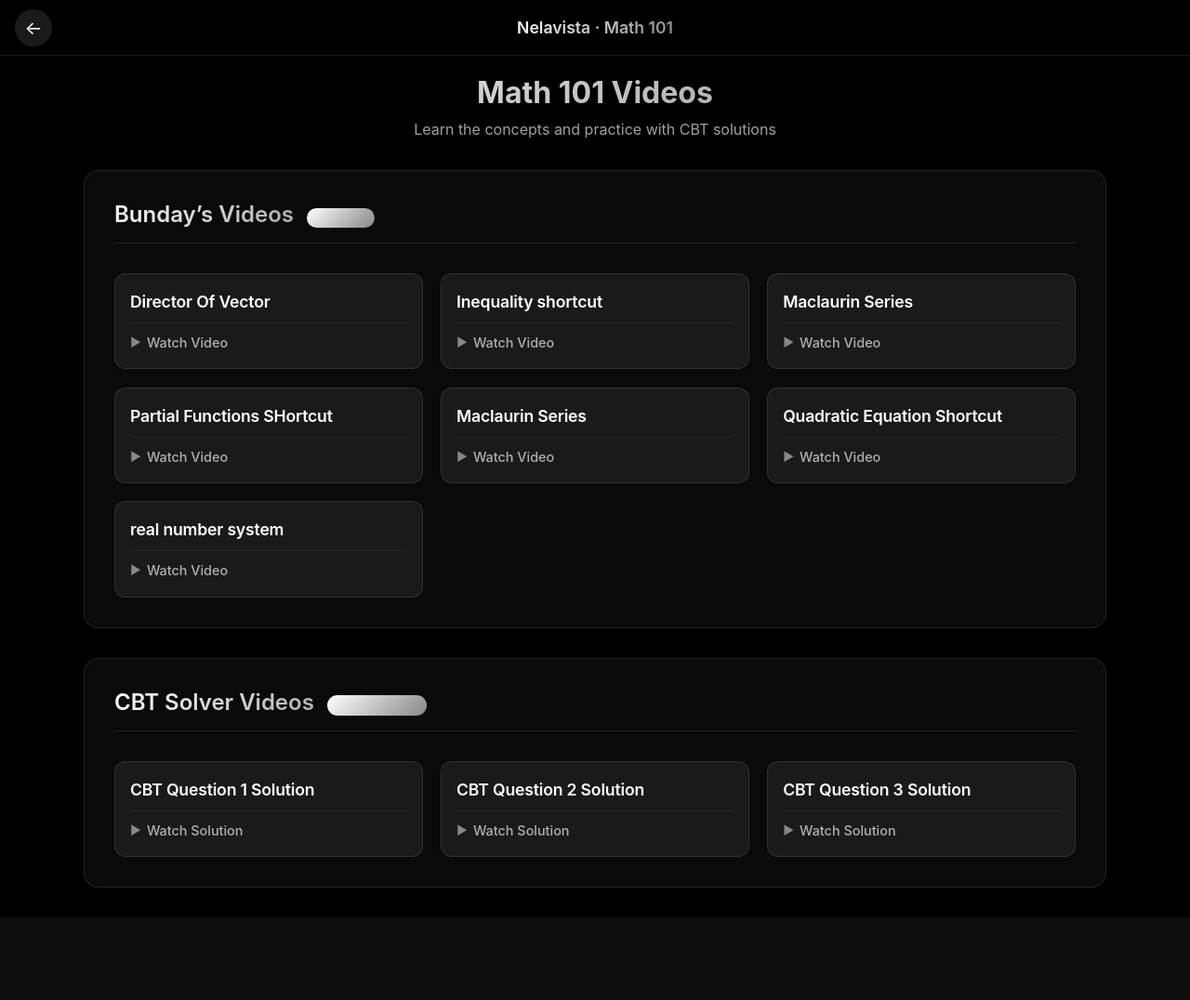
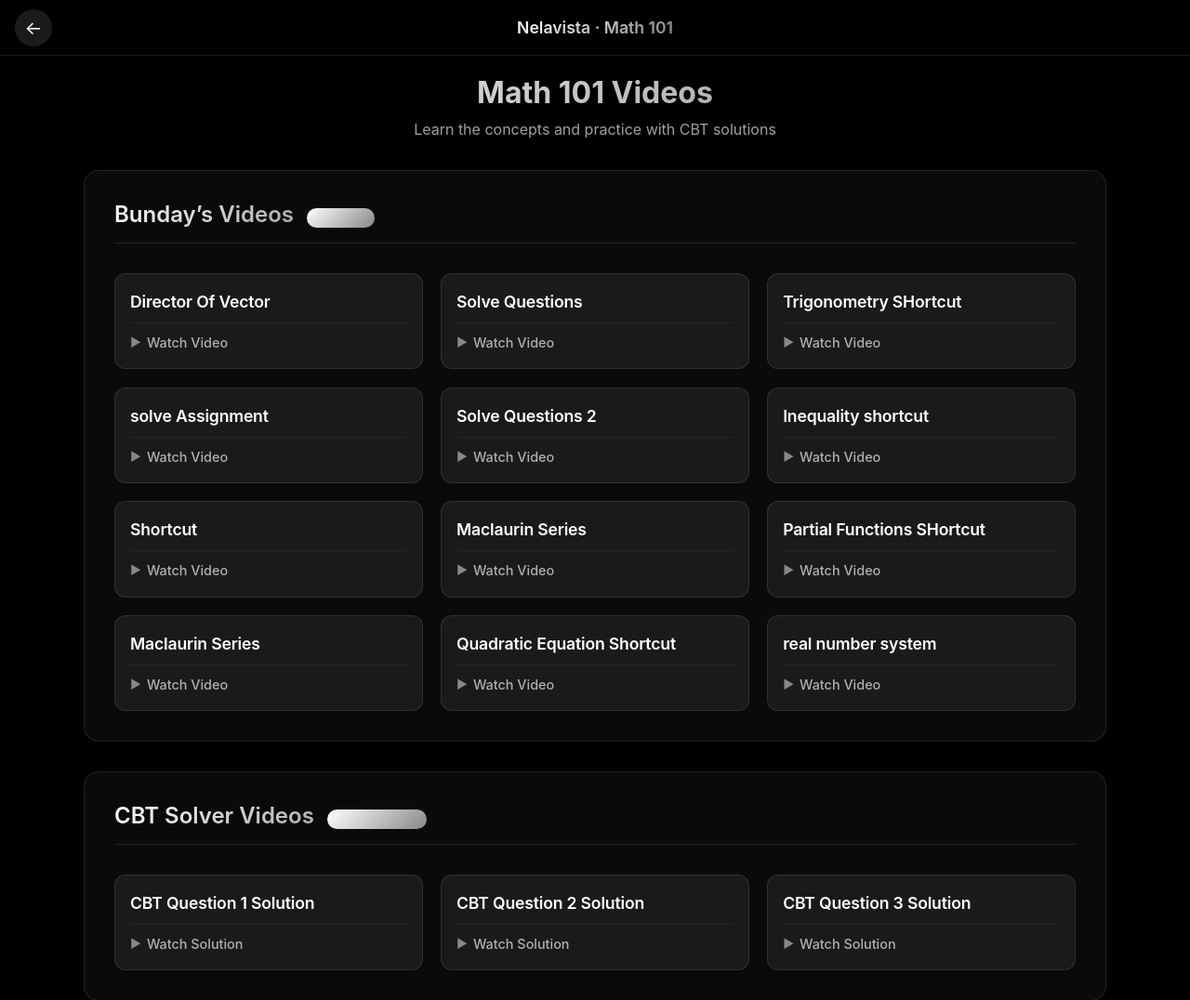
Before and after one commit to ABDULAFEEZ12/Tellavista, a Flask app: page /mat101 in a window 1280 px wide. Shown: the top 1076 px of the page at 93% size. Before the commit the page ends 987 px from the top, so only its background shows below. Run offline with Flask 3, Linux system fonts and the light colour scheme; some libraries are stand-ins or nearby versions.

Commit message:
Update mat101.html

```diff
--- a/templates/mat101.html
+++ b/templates/mat101.html
@@ -791,8 +791,28 @@
           <a href="static/directorofvector.mp4">Watch Video</a>
         </div>
         <div class="video-card">
+          <h4>Solve Questions</h4>
+          <a href="static/solvequestions.mp4">Watch Video</a>
+          </div>
+        <div class="video-card">
+          <h4>Trigonometry SHortcut</h4>
+          <a href="static/TrigonometrySHortcut.mp4">Watch Video</a>
+        </div>
+        <div class="video-card">
+          <h4>solve Assignment</h4>
+          <a href="static/solveassignment.mp4">Watch Video</a>
+        </div>
+        <div class="video-card">
+          <h4>Solve Questions 2</h4>
+          <a href="static/solvequestions2.mp4">Watch Video</a>
+        </div>
+        <div class="video-card">
           <h4>Inequality shortcut</h4>
           <a href="static/inequalityshortcut.mp4">Watch Video</a>
+        </div>
+        <div class="video-card">
+          <h4>Shortcut</h4>
+          <a href="static/shortcut.mp4">Watch Video</a>
         </div>
         <div class="video-card">
           <h4>Maclaurin Series</h4>
```
